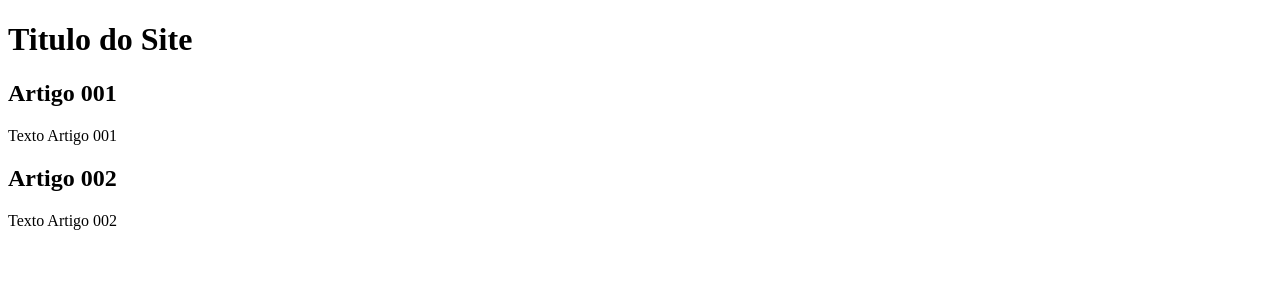
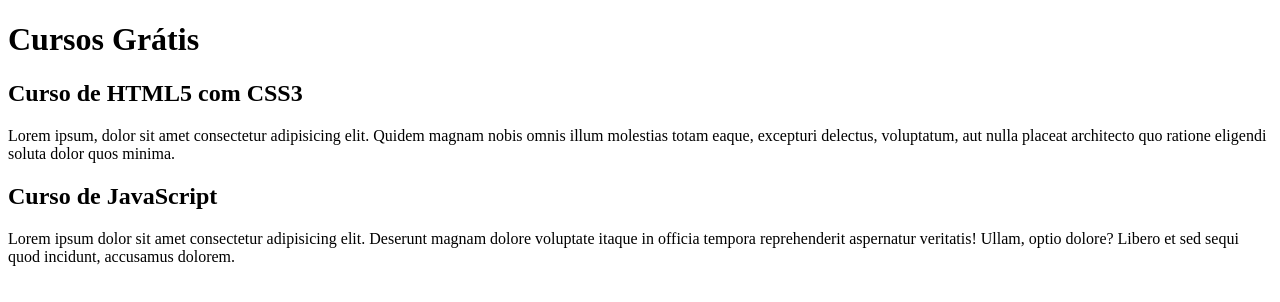
Before and after one commit to DiezerPires/projeto-site, a plain HTML site: page index.html in a window 1280 px wide. Drawn offline with Linux system fonts and the light colour scheme.

Commit message:
comecei a escrever o contudo

```diff
--- a/index.html
+++ b/index.html
@@ -8,15 +8,15 @@
 <body>
     <main>
         <header>
-            <h1>Titulo do Site</h1>
+            <h1>Cursos Grátis</h1>
         </header>
         <article>
-            <h2>Artigo 001</h2>
-            <p>Texto Artigo 001</p>
+            <h2>Curso de HTML5 com CSS3</h2>
+            <p>Lorem ipsum, dolor sit amet consectetur adipisicing elit. Quidem magnam nobis omnis illum molestias totam eaque, excepturi delectus, voluptatum, aut nulla placeat architecto quo ratione eligendi soluta dolor quos minima.</p>
         </article>
         <article>
-            <h2>Artigo 002</h2>
-            <p>Texto Artigo 002</p>
+            <h2>Curso de JavaScript</h2>
+            <p>Lorem ipsum dolor sit amet consectetur adipisicing elit. Deserunt magnam dolore voluptate itaque in officia tempora reprehenderit aspernatur veritatis! Ullam, optio dolore? Libero et sed sequi quod incidunt, accusamus dolorem.</p>
         </article>
     </main>
 
```
